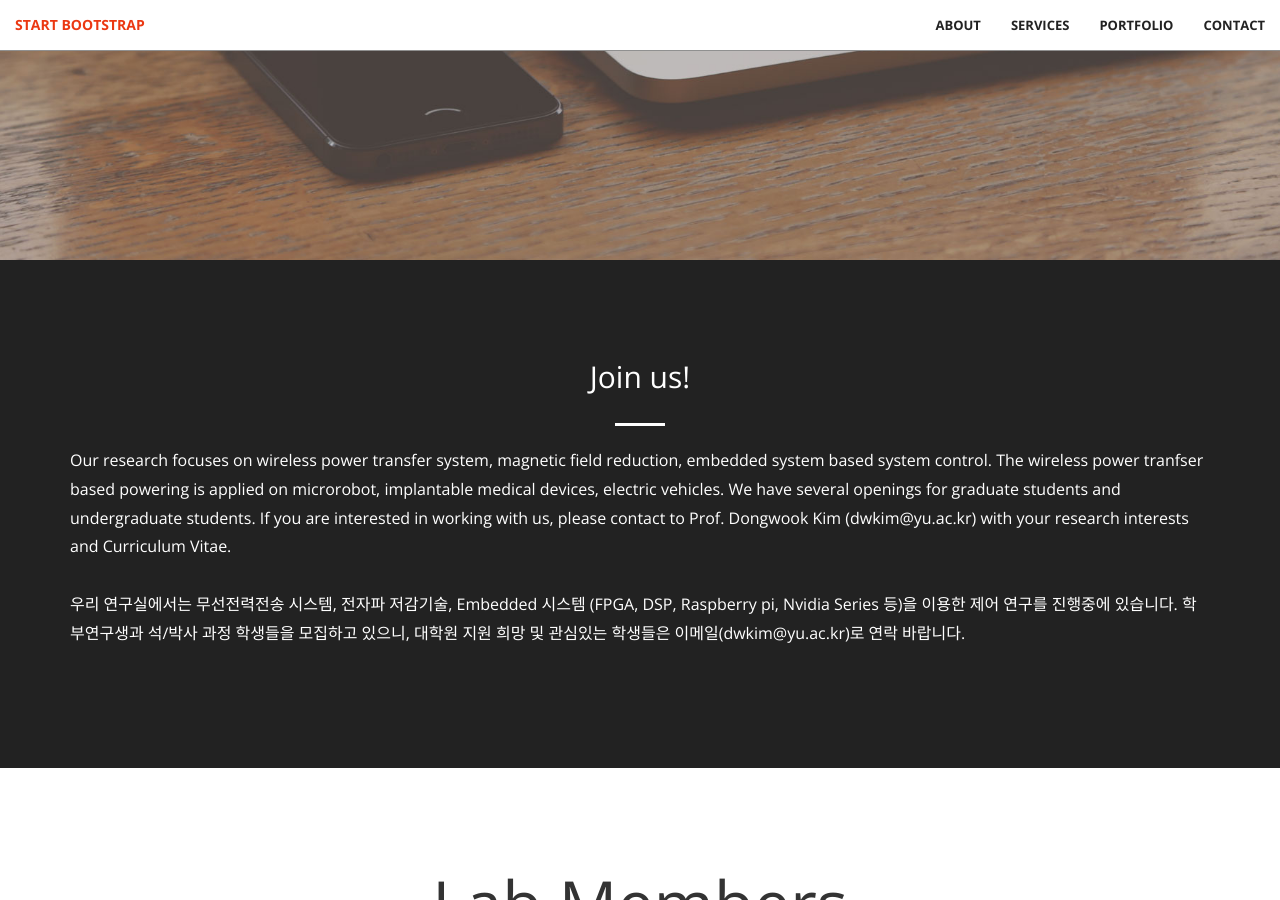
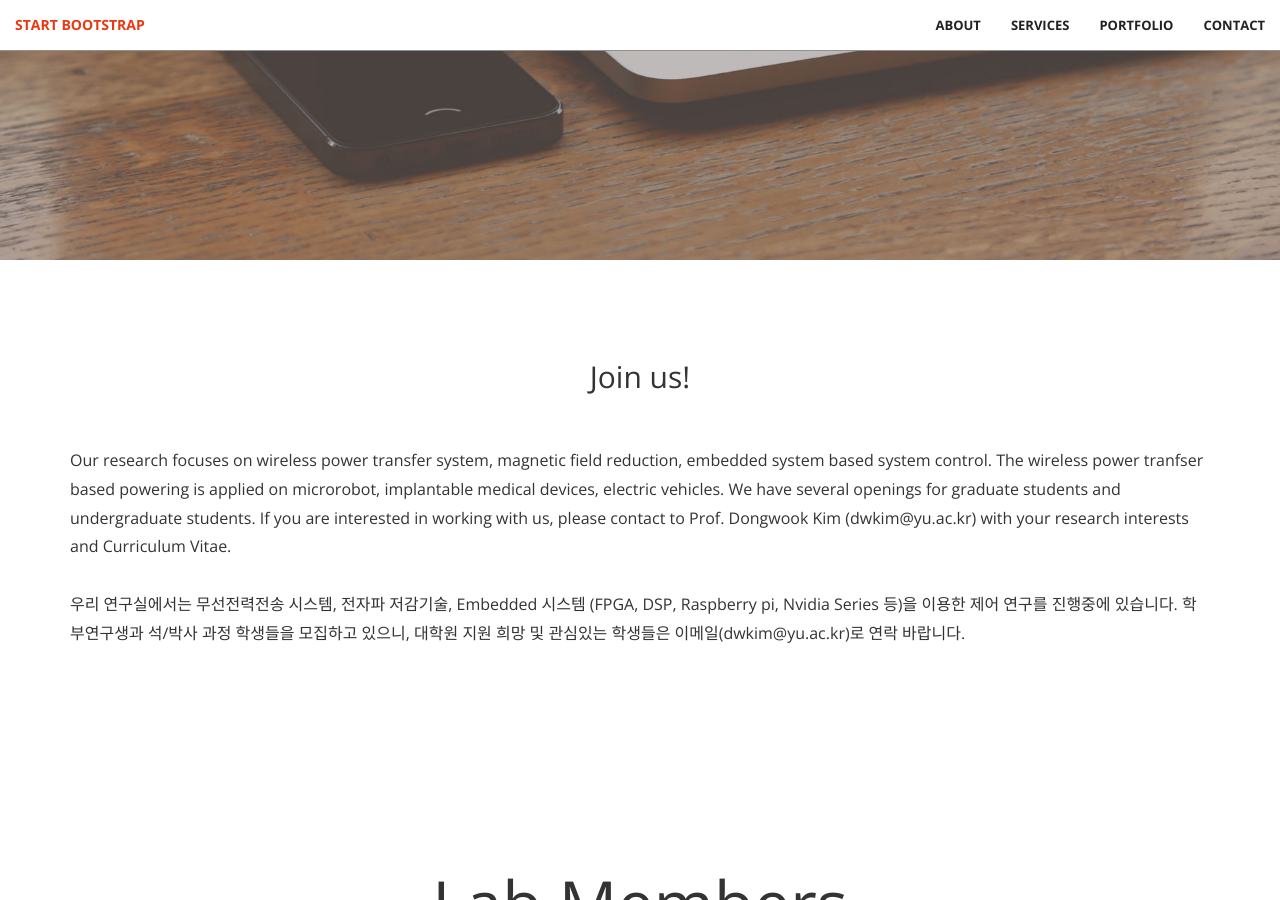
Before and after one commit to dwKim88/AEL, a Jekyll site: the page built from index.html, in a window 1280 px wide and 900 px high, scrolled down 640 px. Built offline with Jekyll 4.4.1, drawn with Linux system fonts in a browser that asks for light colours.

Commit message:
Update call-to-action.html

```diff
--- a/_includes/call-to-action.html
+++ b/_includes/call-to-action.html
@@ -1,4 +1,4 @@
-<section class="bg-dark" id="about">
+<section class="bg-navy" id="about">
     <div class="container">
         <div class="row">
             <div class="col-md-12 text-center">
```
